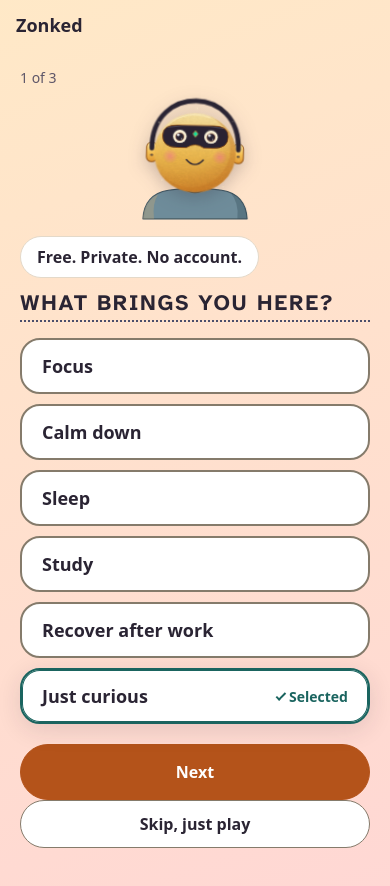
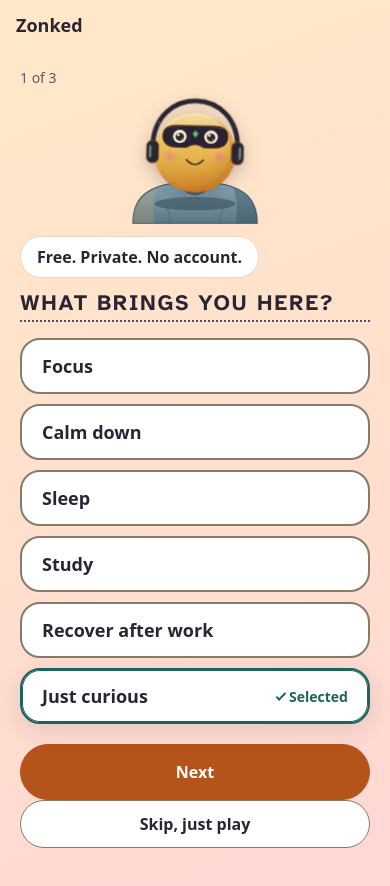
Before and after one commit to DynamiteC/zonked, a React (Vite) app in the folder web/: page / in a window 390 px wide. Shown: the top 886 px of the page. Built offline with nearby package versions, Linux system fonts and the light colour scheme.

Commit message:
fix: mascot body with shoulders and headphone cups, painted moon with glow

```diff
--- a/web/src/ui/calm/mascot/CalmMascot.tsx
+++ b/web/src/ui/calm/mascot/CalmMascot.tsx
@@ -1,6 +1,6 @@
 import { useId, useRef, type CSSProperties, type JSX } from 'react';
 import './mascot.css';
-import { Defs, EarsLayer, EyesLayer, FaceLayer, MotesLayer, PlatesLayer, ShadowLayer } from './layers';
+import { Defs, EyesLayer, FaceLayer, MotesLayer, PlatesLayer, ShadowLayer } from './layers';
 import { BandLayer, BodyLayer, RippleLayer } from './layersExtra';
 import type { CalmMascotProps } from './types';
 import { useParallax } from './useParallax';
@@ -37,7 +37,6 @@ export function CalmMascot({ mood = 'idle', size = 220, reducedMotion, label = '
         <div className="cm-sway">
           <div className="cm-head">
             <RippleLayer />
-            <EarsLayer id={id} />
             <FaceLayer id={id} />
             <EyesLayer id={id} />
             <PlatesLayer id={id} mood={mood} />
--- a/web/src/ui/calm/mascot/layers.tsx
+++ b/web/src/ui/calm/mascot/layers.tsx
@@ -13,24 +13,6 @@ export function ShadowLayer(): JSX.Element {
   return (
     <svg className="cm-layer cm-shadow" viewBox={VB} aria-hidden="true" focusable="false">
       <ellipse cx="256" cy="476" rx="150" ry="22" fill="#6B3A12" opacity="0.2" filter="blur(6px)" />
-    </svg>
-  );
-}
-
-/** Ear transducers, behind the face. */
-export function EarsLayer({ id }: IdProps): JSX.Element {
-  return (
-    <svg className="cm-layer cm-ears" viewBox={VB} aria-hidden="true" focusable="false">
-      <g className="cm-ear-glow" fill={`url(#${id}-gold)`} stroke="#9A5416" strokeWidth="5">
-        <rect x="14" y="206" width="52" height="100" rx="24" />
-        <rect x="446" y="206" width="52" height="100" rx="24" />
-      </g>
-      <g fill={INK} opacity="0.7">
-        <rect x="32" y="236" width="16" height="10" rx="5" />
-        <rect x="32" y="266" width="16" height="10" rx="5" />
-        <rect x="464" y="236" width="16" height="10" rx="5" />
-        <rect x="464" y="266" width="16" height="10" rx="5" />
-      </g>
     </svg>
   );
 }
--- a/web/src/ui/calm/mascot/layersExtra.tsx
+++ b/web/src/ui/calm/mascot/layersExtra.tsx
@@ -8,26 +8,40 @@ interface IdProps {
   readonly id: string;
 }
 
-/** Shoulders and chest. The group rises with --bp (breath, 0..1). Drawn behind the head. */
+/** Shoulders, chest and collar. The group rises with --bp (breath, 0..1). Drawn behind the head. */
 export function BodyLayer({ id }: IdProps): JSX.Element {
   return (
     <svg className="cm-layer cm-bodyl" viewBox={VB} aria-hidden="true" focusable="false">
+      <defs>
+        <linearGradient id={`${id}-cloth`} x1="0" y1="0" x2="0" y2="1">
+          <stop offset="0" stopColor="#86A5B3" />
+          <stop offset="1" stopColor="#5A7886" />
+        </linearGradient>
+      </defs>
       <g className="cm-chest" filter={`url(#${id}-paint)`}>
-        <path d="M30 520Q36 410 140 392Q256 372 372 392Q476 410 482 520Z" fill={CLOTH} stroke="#3F5662" strokeWidth="5" strokeLinejoin="round" />
-        <path d="M30 520Q36 440 96 410Q70 450 78 520Z" fill="#E7B36A" opacity="0.28" />
-        <path d="M482 520Q476 430 410 402Q448 450 440 520Z" fill="#2A3F4B" opacity="0.3" />
-        <path d="M206 384Q256 420 306 384" fill="none" stroke="#3F5662" strokeWidth="6" strokeLinecap="round" />
+        <path d="M-14 540C-14 440 34 388 128 366C186 352 220 374 256 374C292 374 326 352 384 366C478 388 526 440 526 540Z" fill={`url(#${id}-cloth)`} stroke="#3F5662" strokeWidth="5" strokeLinejoin="round" />
+        <path d="M-14 540C-14 460 28 410 92 384C70 440 74 490 82 540Z" fill="#E7B36A" opacity="0.22" />
+        <path d="M526 540C526 450 484 404 420 380C444 440 440 490 432 540Z" fill="#2A3F4B" opacity="0.32" />
+        <path d="M188 372Q256 450 324 372" fill="#4A6573" stroke="#3F5662" strokeWidth="6" strokeLinecap="round" strokeLinejoin="round" />
+        <path d="M132 470Q150 500 146 540M380 470Q362 500 366 540" fill="none" stroke="#3F5662" strokeWidth="4" strokeLinecap="round" opacity="0.5" />
       </g>
+      <ellipse cx="256" cy="452" rx="176" ry="30" fill="#1F2F38" opacity="0.38" filter={`url(#${id}-paint)`} />
     </svg>
   );
 }
 
-/** Headphone band over the top of the head, joined to both cups. Always on. */
+/** Headphone band over the head, joined to a cup on each side. The cups glow with --lv (audio level). */
 export function BandLayer(): JSX.Element {
   return (
     <svg className="cm-layer cm-band" viewBox={VB} aria-hidden="true" focusable="false">
-      <path d="M40 236C34 -96 478 -96 472 236" fill="none" stroke={INK} strokeWidth="24" strokeLinecap="round" />
-      <path d="M62 190C80 20 432 20 450 190" fill="none" stroke="#FFF3D0" strokeOpacity="0.16" strokeWidth="5" strokeLinecap="round" />
+      <path d="M44 236C38 -96 474 -96 468 236" fill="none" stroke={INK} strokeWidth="24" strokeLinecap="round" />
+      <path d="M66 190C84 20 428 20 446 190" fill="none" stroke="#FFF3D0" strokeOpacity="0.16" strokeWidth="5" strokeLinecap="round" />
+      <g className="cm-ear-glow">
+        <rect x="14" y="196" width="60" height="116" rx="28" fill={INK} stroke="#8A4A12" strokeWidth="4" />
+        <rect x="438" y="196" width="60" height="116" rx="28" fill={INK} stroke="#8A4A12" strokeWidth="4" />
+        <rect x="26" y="222" width="12" height="64" rx="6" fill="#8FE3D0" opacity="0.55" />
+        <rect x="474" y="222" width="12" height="64" rx="6" fill="#8FE3D0" opacity="0.55" />
+      </g>
     </svg>
   );
 }
--- a/web/src/ui/calm/mascot/mascot.css
+++ b/web/src/ui/calm/mascot/mascot.css
@@ -4,7 +4,6 @@
 .cm-head{position:absolute;inset:0;transform-style:preserve-3d;transform:rotateX(var(--rx)) rotateY(var(--ry));transition:transform .25s ease-out;filter:drop-shadow(0 6px 10px rgba(42,36,51,.25))}
 .cm-layer{position:absolute;inset:0;width:100%;height:100%;overflow:visible}
 .cm-shadow{transform:translateZ(-40px)}
-.cm-ears{transform:translateZ(-12px)}
 .cm-face{transform:translateZ(0)}
 .cm-eyes{transform:translateZ(16px)}
 .cm-plates{transform:translateZ(8px)}
--- a/web/src/ui/calm/visuals/SceneLoop.tsx
+++ b/web/src/ui/calm/visuals/SceneLoop.tsx
@@ -38,7 +38,7 @@ export function SceneLoop({ situation, reducedMotion, theme }: SceneLoopProps):
     <svg className={cls} data-vl={theme} data-situation={situation} viewBox={VIEW} preserveAspectRatio="xMidYMid slice" aria-hidden="true" focusable="false">
       {situation === 'focus' && <FocusScene id={id} />}
       {situation === 'calm' && <CalmScene />}
-      {situation === 'sleep' && <SleepScene />}
+      {situation === 'sleep' && <SleepScene id={id} />}
       {situation === 'nature' && <NatureScene />}
     </svg>
   );
--- a/web/src/ui/calm/visuals/visuals.css
+++ b/web/src/ui/calm/visuals/visuals.css
@@ -29,7 +29,7 @@
 @keyframes vl-cloud{0%,100%{transform:translateX(-4px)}50%{transform:translateX(4px)}}
 @keyframes vl-sway{0%,100%{transform:rotate(-3deg)}50%{transform:rotate(3deg)}}
 @keyframes vl-twinkle{0%,100%{opacity:.35}50%{opacity:1}}
-@keyframes vl-halo{0%,100%{opacity:.1}50%{opacity:.16}}
+@keyframes vl-halo{0%,100%{opacity:.82}50%{opacity:.9}}
 @keyframes vl-wglow{0%,100%{opacity:.92}50%{opacity:1}}
 @keyframes vl-shimmer{0%,100%{opacity:.15}50%{opacity:.55}}
 @keyframes vl-fall{0%,100%{transform:translateY(0px);opacity:0}15%{opacity:.5}85%{opacity:.5}99%{transform:translateY(40px);opacity:0}}
```
Also changed, not shown: web/src/ui/calm/visuals/scenes.tsx (+8 -4 lines).
